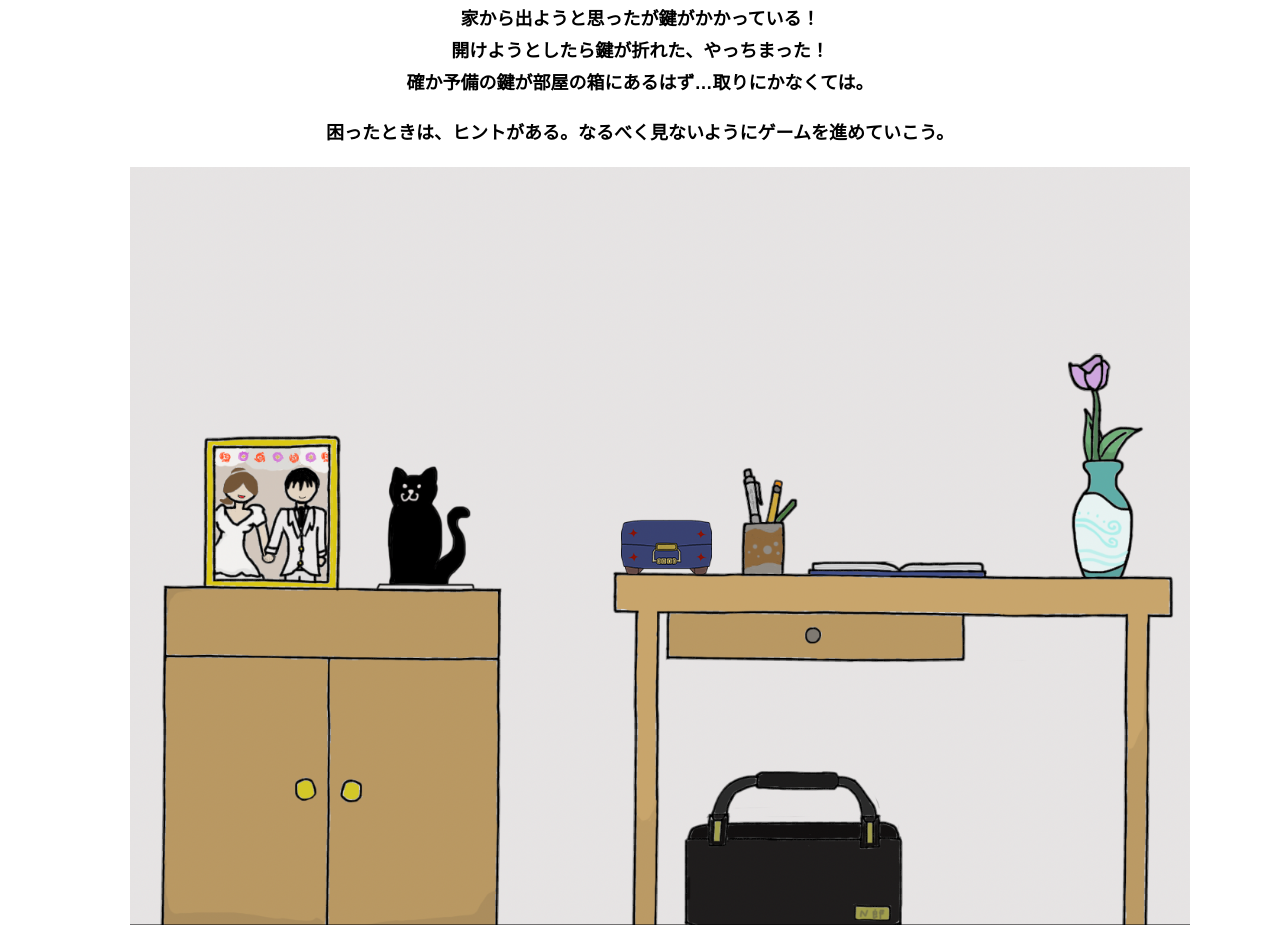
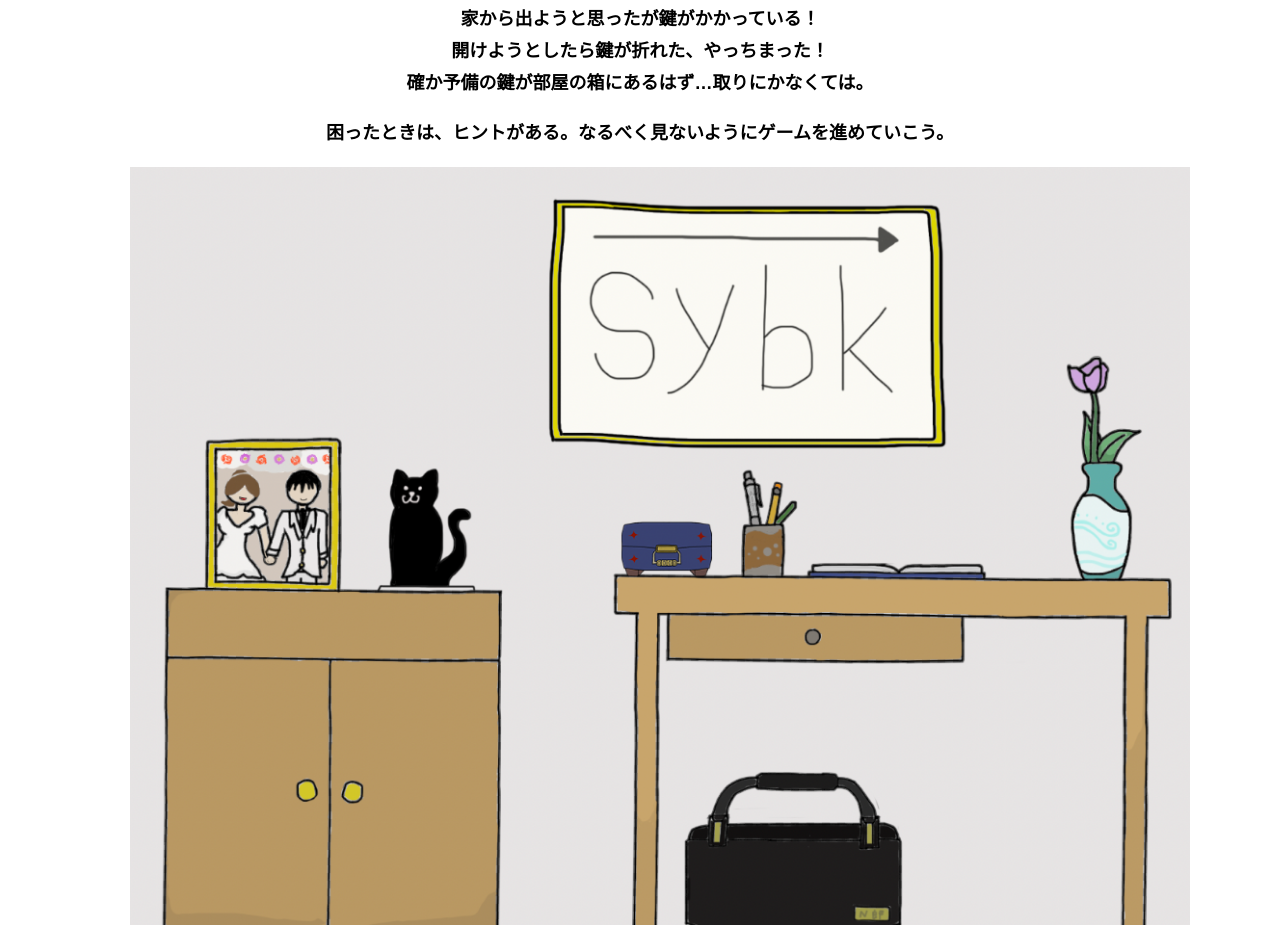
Before and after one commit to smith149/alfa-yokohama-A-9-2, a plain HTML site: page main.html in a window 1280 px wide. Shown: the part 379-1304 px from the top of the page. Drawn offline with nearby package versions, Linux system fonts and the light colour scheme.

Commit message:
Update main.html

```diff
--- a/main.html
+++ b/main.html
@@ -41,7 +41,7 @@
 
             <div class="container">
               <figure class="image__container">
-                <img src="assets/images/スクリーンショット 2021-09-13 11.31.42.png" alt="">
+                <img src="assets/images/スクリーンショット 2021-09-15 9.25.35.png" alt="">
               </figure>
 
  <!--  YouTube貼り付け
```
